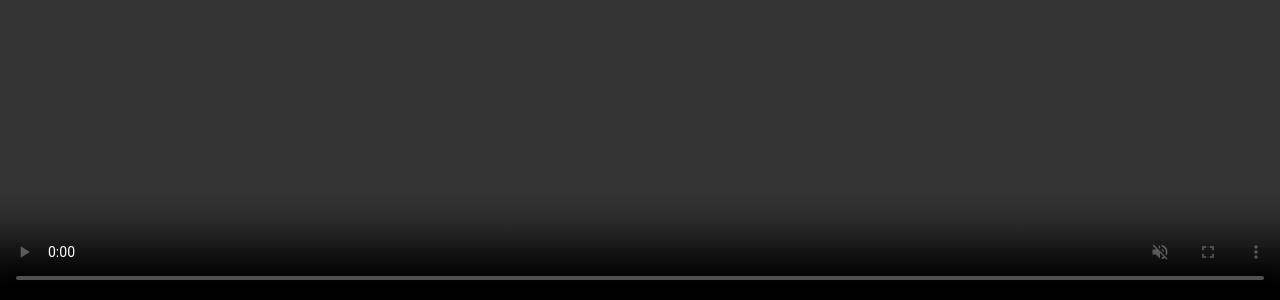
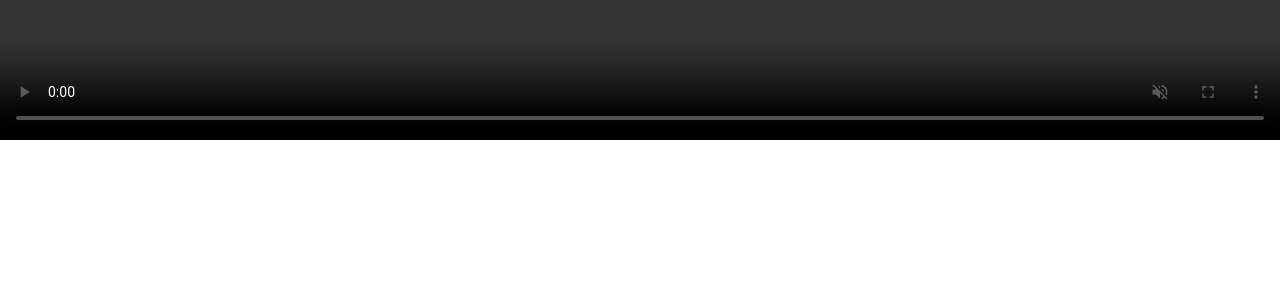
Before and after one commit to masekaku/sagne.clarisa.web.id, a plain HTML site: page index.html in a window 1280 px wide. Shown: the part 500-800 px from the top of the page. Drawn offline with nearby package versions, Linux system fonts and the light colour scheme.

Commit message:
Update style.css

```diff
--- a/css/style.css
+++ b/css/style.css
@@ -1,27 +1,12 @@
-html, body {
-  margin: 0;
-  padding: 0;
-  width: 100%;
-  height: 100%;
-  overflow: hidden;
-  background: black; /* sisi kosong tetap hitam */
-}
-
-#video-wrapper {
-  width: 100vw;
-  height: 100vh;
-  display: flex;
-  justify-content: center;
-  align-items: center;
-  background: black;
-}
-
+/* css/style.css */
 #video {
   width: 100%;
   height: 100%;
-  object-fit: cover; /* edge-to-edge tanpa gap */
+  /* Penting: Memaksa video untuk menutupi container penuh (edge-to-edge) */
+  object-fit: cover;
 }
 
+/* Styling untuk Tap Indicator */
 .double-tap-indicator {
   position: absolute;
   color: white;
```
